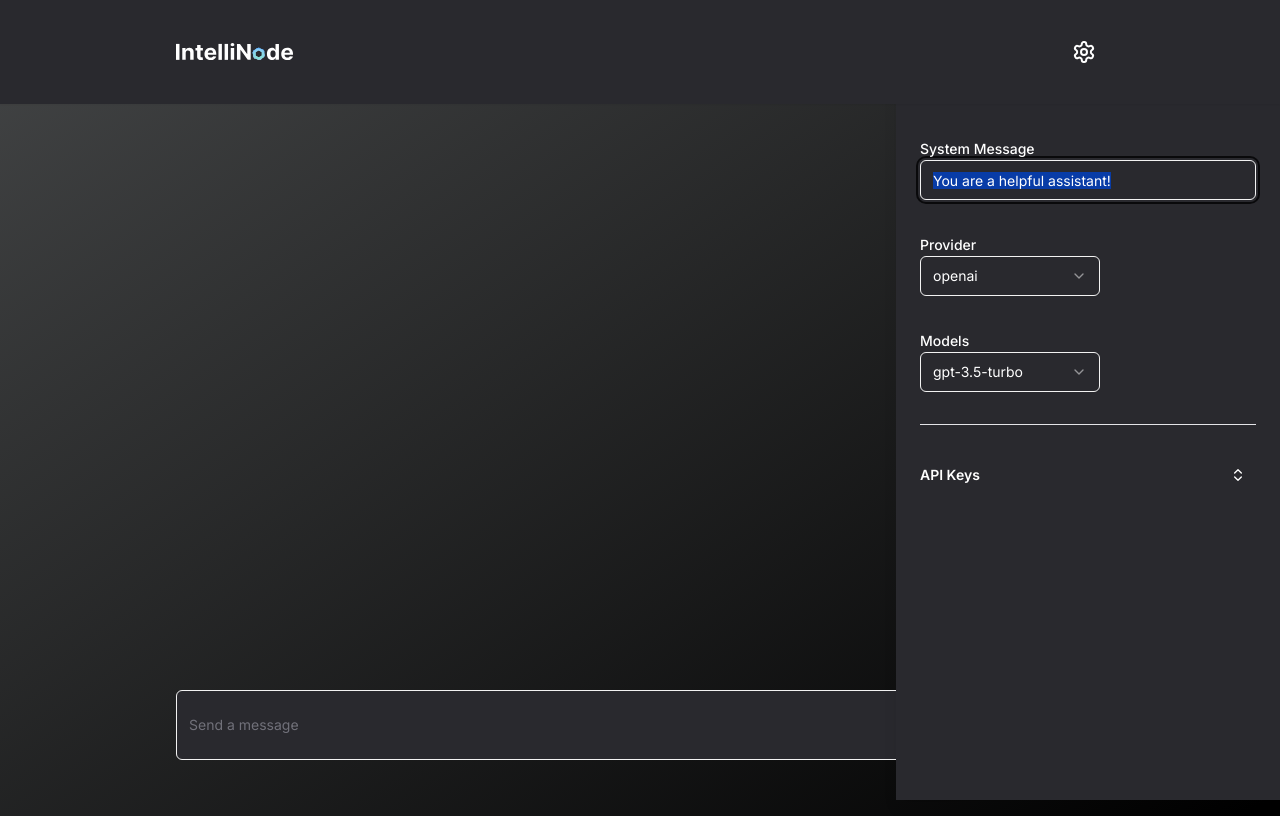
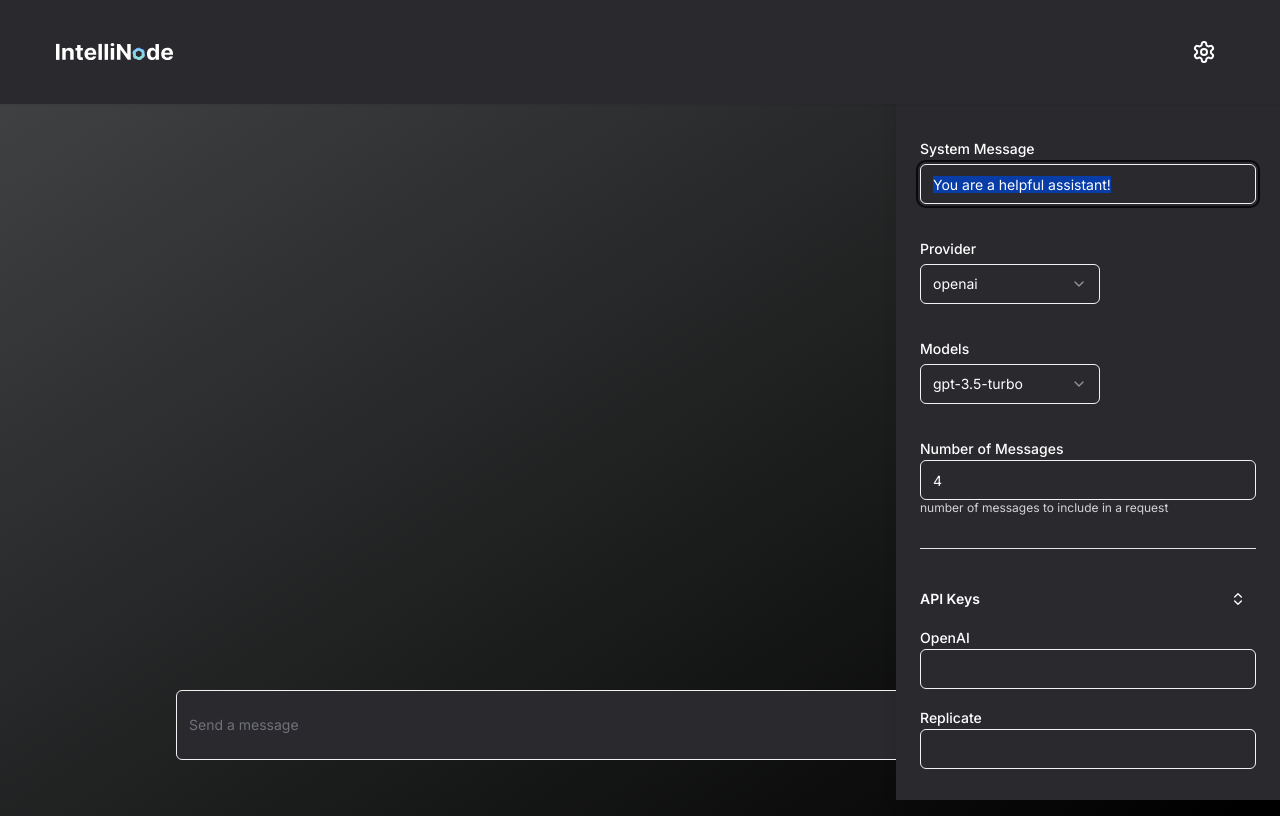
Before and after one commit to intelligentnode/IntelliChat, a Next.js app in the folder intellichat/: page / in a window 1280 px wide. Both pictures are taken after a click on the button "Toggle Settings". Built offline with nearby package versions, Linux system fonts and the light colour scheme.

Commit message:
limit number of messages sent to api and allow users set the max n

```diff
--- a/intellichat/src/app/api/chat/route.ts
+++ b/intellichat/src/app/api/chat/route.ts
@@ -21,9 +21,14 @@ export async function POST(req: Request) {
 
   if (!parsedJson.success) {
     const { error } = parsedJson;
-    return NextResponse.json({
-      error: { message: 'Invalid', error },
-    });
+    return NextResponse.json(
+      {
+        error: { message: 'Invalid', error },
+      },
+      {
+        status: 400,
+      }
+    );
   }
 
   const {
@@ -33,7 +38,8 @@ export async function POST(req: Request) {
     systemMessage = defaultSystemMessage,
   } = parsedJson.data;
 
-  const key = apiKeys[provider.name] || getChatProviderKey(provider.name);
+  const key =
+    (apiKeys && apiKeys[provider.name]) || getChatProviderKey(provider.name);
 
   if (!key) {
     return NextResponse.json(
--- a/intellichat/src/components/chat-settings.tsx
+++ b/intellichat/src/components/chat-settings.tsx
@@ -23,19 +23,23 @@ import { ChevronsUpDown } from 'lucide-react';
 import { Button } from './ui/button';
 
 export default function ChatSettings() {
+  const [areKeysVisible, setKeysVisibility] = React.useState(true);
+
   const systemMessage = useChatSettings((s) => s.systemMessage);
+  const numberOfMessages = useChatSettings((s) => s.numberOfMessages);
   const provider = useChatSettings((s) => s.provider);
   const openaikey = useChatSettings((s) => s.apiKeys.openai);
   const replicatekey = useChatSettings((s) => s.apiKeys.replicate);
+
+  const updateSystemMessage = useChatSettings((s) => s.setSystemMessage);
+  const setNumberOfMessages = useChatSettings((s) => s.setNumberOfMessages);
   const setKey = useChatSettings((s) => s.setKey);
-  const updateSystemMessage = useChatSettings((s) => s.setSystemMessage);
   const updateProvider = useChatSettings((s) => s.setProvider);
   const updateModel = useChatSettings((s) => s.setModel);
-  const [areKeysVisible, setKeysVisibility] = React.useState(false);
 
   return (
     <div className='space-y-8'>
-      <div>
+      <div className='space-y-1'>
         <Label htmlFor='systemMsg'>System Message</Label>
         <Input
           id='systemMsg'
@@ -45,7 +49,7 @@ export default function ChatSettings() {
           }}
         />
       </div>
-      <div>
+      <div className='space-y-1'>
         <Label>Provider</Label>
         <Select
           value={provider.name}
@@ -68,7 +72,7 @@ export default function ChatSettings() {
           </SelectContent>
         </Select>
       </div>
-      <div>
+      <div className='space-y-1'>
         <Label>Models</Label>
         <Select
           value={provider.model}
@@ -90,6 +94,23 @@ export default function ChatSettings() {
             </SelectGroup>
           </SelectContent>
         </Select>
+      </div>
+      <div className='space-y-0'>
+        <Label htmlFor='systemMsg'>Number of Messages</Label>
+        <Input
+          id='systemMsg'
+          type='number'
+          min={4}
+          max={8}
+          value={numberOfMessages}
+          onChange={(e) => {
+            console.log(e.target.value);
+            setNumberOfMessages(parseInt(e.target.value));
+          }}
+        />
+        <p className='text-xs  text-zinc-300'>
+          number of messages to include in a request
+        </p>
       </div>
       <Separator orientation='horizontal' />
       <Collapsible
--- a/intellichat/src/components/chat.tsx
+++ b/intellichat/src/components/chat.tsx
@@ -14,6 +14,7 @@ export default function Chat() {
   const [messages, setMessages] = React.useState<Message[]>([]);
   const provider = useChatSettings((s) => s.provider);
   const systemMessage = useChatSettings((s) => s.systemMessage);
+  const numberOfMessages = useChatSettings((s) => s.numberOfMessages);
   const apiKeys = useChatSettings((s) => s.apiKeys);
 
   const input = React.useRef<HTMLTextAreaElement>(null);
@@ -23,10 +24,20 @@ export default function Chat() {
   }
 
   const { mutate, isLoading } = useMutation({
-    mutationFn: async (message: PostMessagePayload) => {
+    mutationFn: async (messages: Message[]) => {
+      // limit the number of messages sent to the API to the last N messages
+      const lastNMessages = messages.slice(-numberOfMessages);
+
+      const payload: PostMessagePayload = {
+        messages: lastNMessages,
+        provider,
+        systemMessage,
+        apiKeys,
+      };
+
       const res = await fetch('/api/chat', {
         method: 'POST',
-        body: JSON.stringify({ ...message, provider, systemMessage, apiKeys }),
+        body: JSON.stringify(payload),
       });
       const json: { response: string } = await res.json();
       return json;
@@ -56,7 +67,7 @@ export default function Chat() {
     } as Message;
 
     appendMessage(prompt);
-    mutate({ messages: messages ? [...messages, prompt] : [prompt] });
+    mutate(messages ? [...messages, prompt] : [prompt]);
     input.current!.value = '';
   };
 
--- a/intellichat/src/components/shared/header.tsx
+++ b/intellichat/src/components/shared/header.tsx
@@ -8,7 +8,7 @@ type Props = {};
 export default function Header({}: Props) {
   return (
     <header className='sticky top-0 z-[60] bg-background py-8 shadow-sm'>
-      <Container className='flex items-center justify-between'>
+      <Container className='flex max-w-full items-center justify-between'>
         <div>
           <Logo />
         </div>
--- a/intellichat/src/lib/chat-providers.ts
+++ b/intellichat/src/lib/chat-providers.ts
@@ -1,11 +1,11 @@
-const openAIModels = ['gpt-3.5-turbo', 'gpt-4'];
+const openAIModels = ['gpt-3.5-turbo', 'gpt-4'] as const;
 const replicateModels = [
   '70b-chat',
   '13b-chat',
   '34b-code',
   '34b-python',
   '13b-code-instruct',
-];
+] as const;
 
 export const AIProviders: {
   openai: { name: 'openai'; models: typeof openAIModels };
--- a/intellichat/src/lib/validators.ts
+++ b/intellichat/src/lib/validators.ts
@@ -23,10 +23,12 @@ export const chatbotValidator = z.object({
       role: z.enum(['user', 'assistant']),
     })
   ),
-  apiKeys: z.object({
-    openai: z.string().optional(),
-    replicate: z.string().optional(),
-  }),
+  apiKeys: z
+    .object({
+      openai: z.string().optional(),
+      replicate: z.string().optional(),
+    })
+    .optional(),
   provider: z.union([openAI, replicate]).optional(),
   systemMessage: z.string().optional(),
 });
--- a/intellichat/src/store/chat-settings.ts
+++ b/intellichat/src/store/chat-settings.ts
@@ -21,11 +21,13 @@ type ChatSettingsState = {
   isSidebarOpen: boolean;
   systemMessage: string;
   provider: OpenAI | Replicate;
+  numberOfMessages: number;
   apiKeys: {
     openai: string;
     replicate: string;
   };
   setSystemMessage: (message: string) => void;
+  setNumberOfMessages: (numberOfMessages: number) => void;
   setProvider: (provider: 'openai' | 'replicate') => void;
   setModel: (model: OpenAI['model'] | Replicate['model']) => void;
   setKey: (provider: 'openai' | 'replicate', key: string) => void;
@@ -36,12 +38,17 @@ export const useChatSettings = create<ChatSettingsState>((set, get) => ({
   systemMessage: defaultSystemMessage,
   provider: defaultProvider,
   isSidebarOpen: false,
+  numberOfMessages: 4,
   apiKeys: {
     openai: '',
     replicate: '',
   },
   setSystemMessage: (message: string) => {
     set({ systemMessage: message });
+  },
+  setNumberOfMessages: (numberOfMessages: number) => {
+    if (numberOfMessages < 4 || numberOfMessages > 8) return;
+    set({ numberOfMessages });
   },
   setKey: (provider: 'openai' | 'replicate', key: string) => {
     set((state) => ({
```
